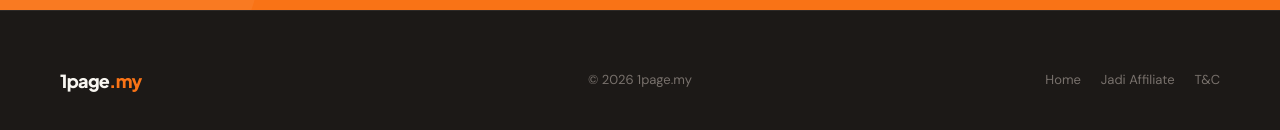
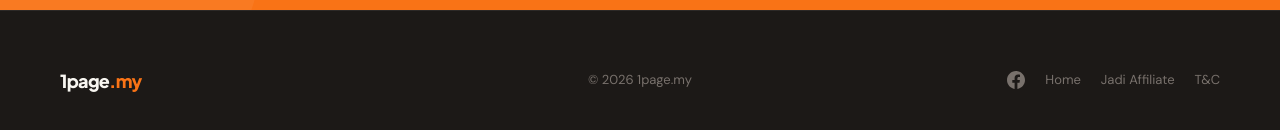
Before and after one commit to ustazbot/1page-my, a Next.js app: page / in a window 1280 px wide. Shown: the part 5494-5624 px from the top of the page. Built offline with nearby package versions, Linux system fonts and the light colour scheme.

Commit message:
feat: add Facebook page link to footer

```diff
--- a/components/sales/Footer.tsx
+++ b/components/sales/Footer.tsx
@@ -53,11 +53,39 @@
           aria-label="Footer links"
           style={{
             display: 'flex',
+            alignItems: 'center',
             gap: 20,
             justifyContent: 'flex-end',
             flexWrap: 'wrap',
           }}
         >
+          {/* Facebook icon */}
+          <a
+            href="https://www.facebook.com/profile.php?id=61590152770680"
+            target="_blank"
+            rel="noopener noreferrer"
+            aria-label="Facebook 1page.my"
+            style={{
+              color: '#78716C',
+              transition: 'color 0.2s ease',
+              display: 'flex',
+              alignItems: 'center',
+            }}
+            onMouseEnter={(e) => { e.currentTarget.style.color = '#D6D3D1' }}
+            onMouseLeave={(e) => { e.currentTarget.style.color = '#78716C' }}
+          >
+            <svg
+              width="18"
+              height="18"
+              viewBox="0 0 24 24"
+              fill="currentColor"
+              xmlns="http://www.w3.org/2000/svg"
+              aria-hidden="true"
+            >
+              <path d="M24 12.073c0-6.627-5.373-12-12-12s-12 5.373-12 12c0 5.99 4.388 10.954 10.125 11.854v-8.385H7.078v-3.47h3.047V9.43c0-3.007 1.792-4.669 4.533-4.669 1.312 0 2.686.235 2.686.235v2.953H15.83c-1.491 0-1.956.925-1.956 1.874v2.25h3.328l-.532 3.47h-2.796v8.385C19.612 23.027 24 18.062 24 12.073z" />
+            </svg>
+          </a>
+
           {[
             { label: 'Home', href: '/' },
             { label: 'Jadi Affiliate', href: '/affiliate' },
```
